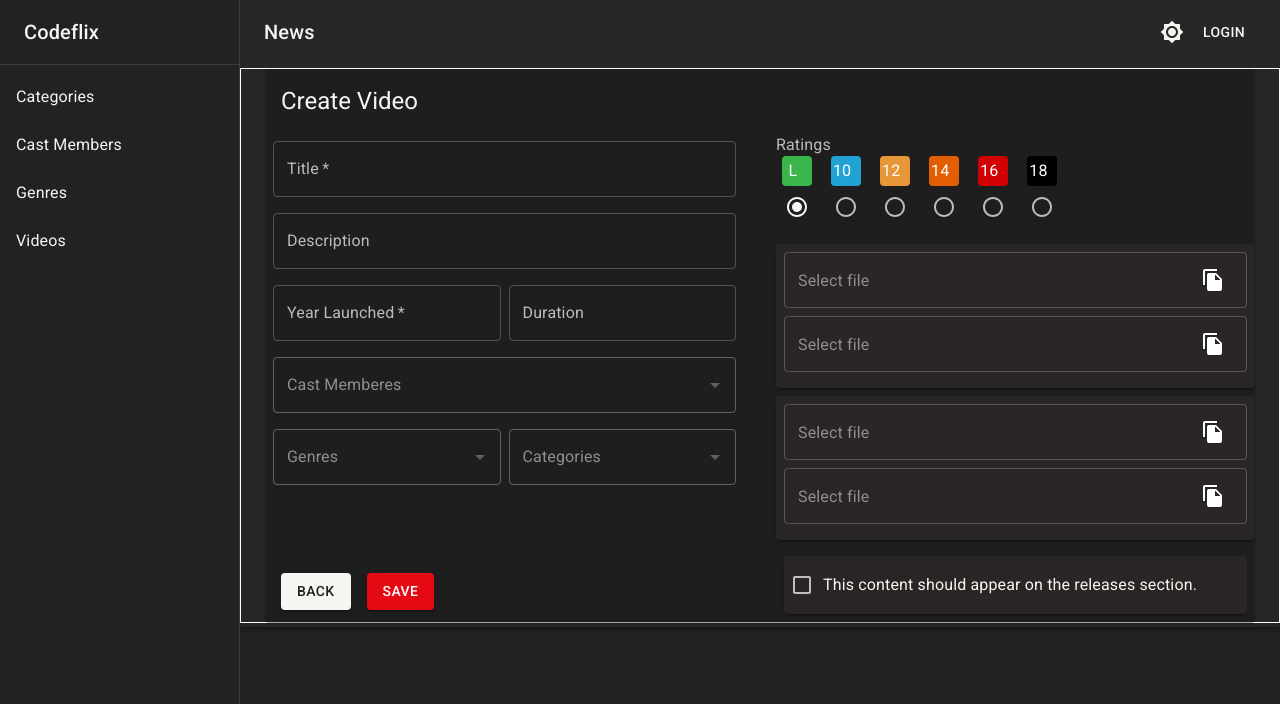
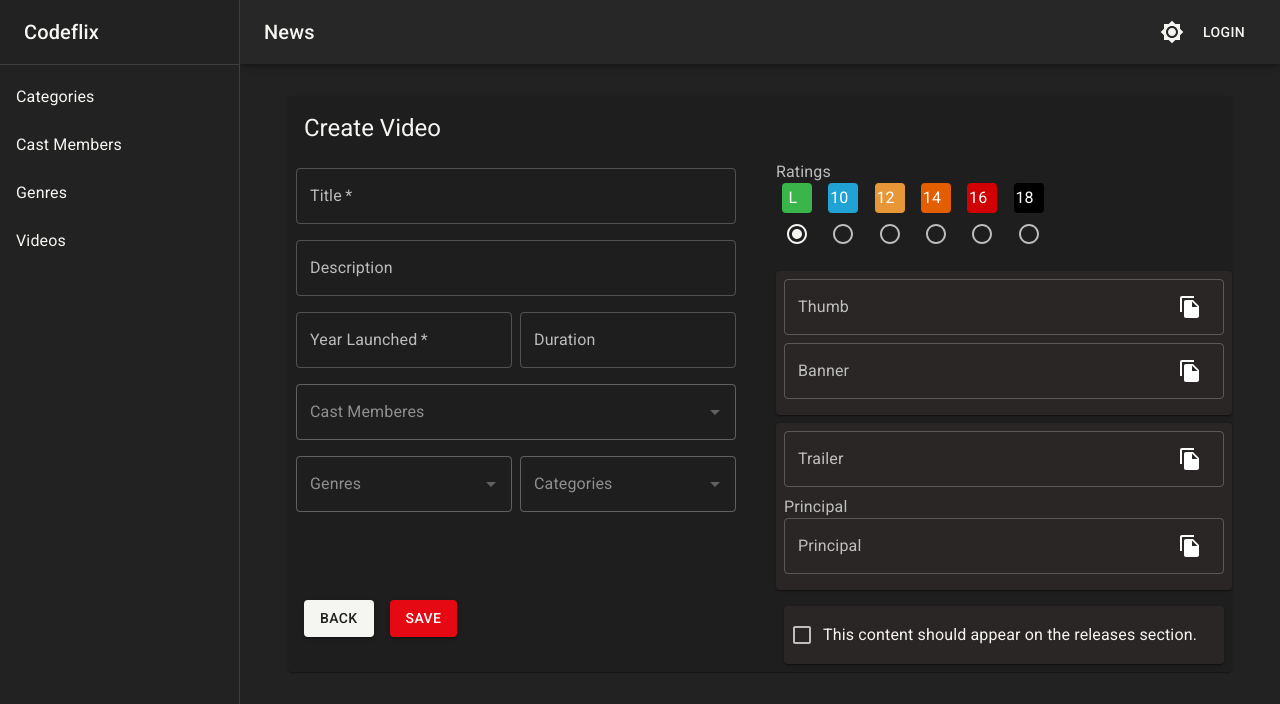
Before and after one commit to nosdeedson/codeflix, a React (Create React App) app: page /videos/create in a window 1280 px wide. Shown: the top 704 px of the page. Built offline with nearby package versions, Linux system fonts and the light colour scheme; no server answers.

Commit message:
layout improvements

```diff
--- a/src/components/Header.tsx
+++ b/src/components/Header.tsx
@@ -1,4 +1,4 @@
-import { AppBar, Box, Button, IconButton, Toolbar, Typography } from '@mui/material'
+import { Box, Button, IconButton, Toolbar, Typography } from '@mui/material'
 import MenuIcon from '@mui/icons-material/Menu';
 import Brightness4Icon from "@mui/icons-material/Brightness4";
 import Brightness7Icon from "@mui/icons-material/Brightness7";
--- a/src/components/InputFile.tsx
+++ b/src/components/InputFile.tsx
@@ -7,6 +7,7 @@ interface Props {
     onAdd: (files: File) => void;
     onRemove: (files: File) => void;
     placeholder?: string;
+    label: string;
     "data-testid"?: string;
 }
 
@@ -14,26 +15,52 @@ export const InputFile: React.FC<Props> = ({
     onAdd,
     onRemove,
     placeholder,
-    "data-testid": dataTestId= "input-file"
+    label,
+    "data-testid": dataTestId = "input-file"
 }: Props) => {
     const [selectedFiles, setSelectedFiles] = useState<File>();
     const fileInputRef = useRef<HTMLInputElement>(null);
-    return(
+
+    const handleChange = (event: React.ChangeEvent<HTMLInputElement>) => {
+        const file = event.target.files ? event.target.files[0] : undefined;
+        if(!file) return;
+        setSelectedFiles(file);
+        onAdd(file)
+    };
+
+    const handleClear = () => {
+        setSelectedFiles(undefined);
+        if(selectedFiles){
+            onRemove(selectedFiles);
+        }
+    }
+
+    const handleFileInput = () => {
+        fileInputRef?.current?.click();
+    }
+
+    return (
         <>
             <TextField
-            sx={{pb: 1}}
+                sx={{ pb: 1 }}
                 type='text'
                 placeholder={placeholder || "Select file"}
-            value={""}
+                label={label}
+                value={selectedFiles?.name || ""}
+                onChange={handleChange}
                 InputProps={{
                     readOnly: true,
                     endAdornment: selectedFiles ? (
-                    <IconButton>
-                        <DeleteIcon/>
+                        <IconButton
+                            onClick={handleClear}
+                        >
+                            <DeleteIcon />
                         </IconButton>
                     ) : (
-                    <IconButton>
-                        <FileIcon/>
+                        <IconButton
+                            onClick={handleFileInput}
+                        >
+                            <FileIcon />
                         </IconButton>
                     )
                 }}
@@ -42,8 +69,9 @@ export const InputFile: React.FC<Props> = ({
                 accept="*"
                 type="file"
                 ref={fileInputRef}
-            multiple={false}
-            style={{display: 'none'}}
+                multiple={true}
+                onChange={handleChange}
+                style={{ display: 'none' }}
             />
         </>
     )
--- a/src/components/Layout.tsx
+++ b/src/components/Layout.tsx
@@ -1,52 +1,77 @@
-import { AppBar, Box, Container, CssBaseline, Snackbar, ThemeProvider } from '@mui/material'
-import { SnackbarProvider } from 'notistack';
-import React, { useState } from 'react'
-import { useAppTheme } from '../hooks/useAppTheme/useAppTheme';
-import { Header } from './Header';
-import { ResponsiveDrawer } from './ResponsiveDrawer';
+import { useEffect, useState } from "react";
+import { Box, Container, CssBaseline, ThemeProvider, AppBar } from "@mui/material";
+import { SnackbarProvider } from "notistack";
+import { useAppTheme } from "../hooks/useAppTheme/useAppTheme"; // assuming your hook path
+import { Header } from "./Header";
+import { ResponsiveDrawer } from "./ResponsiveDrawer";
+import { Outlet, useLocation } from "react-router-dom";
 
 const drawerWidth = 240;
 
-export function Layout({children}: {children : React.ReactNode}) {
-
+export function Layout({ children }: { children: React.ReactNode }) {
   const [mobileOpen, setMobileOpen] = useState(false);
   const [currentTheme, toggle] = useAppTheme();
 
-  const handleDrawerToggle = () => {
-    setMobileOpen(!mobileOpen);
-  }
+  const handleDrawerToggle = () => setMobileOpen(!mobileOpen);
+
+  // TODO
+  // find a way to solve the problem of the sidebar
+  // the scroll bar apears intermittently
+  const location = useLocation();
+
+  // TODO
+  // same issue used to make the sidebar apears
+  // it is a workaround
+  useEffect(() => {
+    // Force browser to recompute overflow height
+    document.documentElement.style.overflowY = 'auto';
+  }, [location]);
 
   return (
     <ThemeProvider theme={currentTheme}>
-      <CssBaseline/>
-      <Box sx={{display: 'flex'}}>
+      <CssBaseline />
+      <Box sx={{ display: "flex", minHeight: "100vh" }}>
+        {/* --- App Bar --- */}
         <AppBar
-          position='fixed'
+          position="fixed"
           sx={{
-            width: {sm: `calc(100% - ${drawerWidth}px)`},
-            ml: {sm: `${drawerWidth}`},
+            width: { sm: `calc(100% - ${drawerWidth}px)` },
+            ml: { sm: `${drawerWidth}px` },
           }}
         >
           <Header
-          handleDrawerToggle={handleDrawerToggle}
-          theme={currentTheme.palette.mode}
-          toggle={toggle}
+            handleDrawerToggle={handleDrawerToggle}
+            theme={currentTheme.palette.mode}
+            toggle={toggle}
           />
-          <ResponsiveDrawer open={mobileOpen} onClose={handleDrawerToggle}/>
+        </AppBar>
+
+        {/* --- Drawer --- */}
+        <ResponsiveDrawer open={mobileOpen} onClose={handleDrawerToggle} />
+
+        {/* --- Main Content (scrollable area) --- */}
+        <Box
+          component="main"
+          sx={{
+            flexGrow: 1,
+            p: 3,
+            mt: 8, // spacing to push content below AppBar (Toolbar height)
+            width: { sm: `calc(100% - ${drawerWidth}px)` },
+            overflowY: "auto", // makes scrollbar appear
+            minHeight: "100vh",
+          }}
+        >
           <SnackbarProvider
             autoHideDuration={2000}
             maxSnack={3}
-            anchorOrigin={{vertical: 'top', horizontal: 'right'}}
+            anchorOrigin={{ vertical: "top", horizontal: "right" }}
           >
-            <Container
-              maxWidth='lg' sx={{color: 'white', my: 0.5, border: 'solid 1px'}}
-            >
+            <Container maxWidth="lg" sx={{ color: "white", mt: 1, mb: 1 }}>
               {children}
             </Container>
           </SnackbarProvider>
-        </AppBar>
-
+        </Box>
       </Box>
     </ThemeProvider>
-  )
+  );
 }
--- a/src/features/cast/CastMemberList.tsx
+++ b/src/features/cast/CastMemberList.tsx
@@ -48,7 +48,7 @@ export const CastMemberList = () => {
   }
 
   return (
-    <Box maxWidth='lg' sx={{ mt: 4, mb: 4}}>
+    <Box maxWidth='lg' >
       <Box display='flex' justifyContent='space-between'>
         <Typography variant='h5' color='whitesmoke'>List Cast Members</Typography>
         <Button
--- a/src/features/genre/GenreList.tsx
+++ b/src/features/genre/GenreList.tsx
@@ -49,7 +49,7 @@ export const GenreList = () => {
   }
 
   return (
-    <Box maxWidth='lg' sx={{ mt: 4, mb: 4 }} >
+    <Box maxWidth='lg' >
       <Box display='flex' justifyContent='space-between'>
         <Typography variant='h5' color='whitesmoke'>List Genres</Typography>
         <Button
--- a/src/features/video/VideoCreate.tsx
+++ b/src/features/video/VideoCreate.tsx
@@ -1,7 +1,7 @@
 import { Box, Paper, Typography } from '@mui/material';
 import React, { useState } from 'react';
 import { useHandleSnackbar } from '../../hooks/handleSnackbar/useHandleSnackBarStatus';
-import { Video } from '../../types/Video';
+import { FileObject, Video } from '../../types/Video';
 import { mapToVideoPayload } from '../genre/util';
 import { VideoForm } from './components/VideoForm';
 import { initialState as initialVideoState, useCreateVideoMutation, useGetAllCastMembersQuery, useGetAllCategoriesQuery, useGetAllGenresQuery } from './VideoSlice';
@@ -12,6 +12,9 @@ export const VideoCreate = () => {
   const {data: genres} = useGetAllGenresQuery();
   const {data: castMembers} = useGetAllCastMembersQuery();
   const [videoState, setVideoState] = useState<Video>(initialVideoState);
+  const [selectedFiles, setSelectedFiles] = useState<FileObject[]>([]);
+
+  console.log(selectedFiles)
 
   useHandleSnackbar(
     videoCreateStatus,
@@ -33,6 +36,14 @@ export const VideoCreate = () => {
     setVideoState({...videoState, [name]: value})
   }
 
+  async function handleAddFile({name, file}: FileObject){
+    setSelectedFiles([...selectedFiles, {name, file}]);
+  }
+
+  async function handleRemoveFile(name: string){
+    setSelectedFiles(selectedFiles.filter(it => it.name !== name))
+  }
+
   return (
     <Box >
       <Paper>
@@ -50,6 +61,8 @@ export const VideoCreate = () => {
         isLoading={videoCreateStatus.isLoading}
         handleSubmit={handleSubimt}
         handleChange={handleChange}
+        handleAddFile={handleAddFile}
+        handleRemoveFile={handleRemoveFile}
         />
       </Paper>
     </Box>
--- a/src/features/video/VideoEdit.tsx
+++ b/src/features/video/VideoEdit.tsx
@@ -3,7 +3,7 @@ import { Box } from '@mui/system'
 import { useEffect, useState } from 'react'
 import { useParams } from 'react-router-dom'
 import { useHandleSnackbar } from '../../hooks/handleSnackbar/useHandleSnackBarStatus'
-import { Video } from '../../types/Video'
+import { FileObject, Video } from '../../types/Video'
 import { mapToVideoPayload } from '../genre/util'
 import { VideoForm } from './components/VideoForm'
 import { initialState as initialVideoState, useGetAllCastMembersQuery, useGetAllCategoriesQuery, useGetAllGenresQuery, useGetVideoQuery, useUpdateVideoMutation } from './VideoSlice'
@@ -17,6 +17,9 @@ export const VideoEdit = ( ) => {
   const {data: genres} = useGetAllGenresQuery();
   const {data: castMembers} = useGetAllCastMembersQuery();
   const [videoState, setVideoState] = useState<Video>(initialVideoState);
+  const [selectedFiles, setSelectedFiles] = useState<FileObject[]>([]);
+
+  console.log(selectedFiles);
 
   useHandleSnackbar(
     videoUpdateStatus,
@@ -36,6 +39,14 @@ export const VideoEdit = ( ) => {
   async function handleChange(e: React.ChangeEvent<HTMLInputElement>){
     const {name, value} = e.target;
     setVideoState({...videoState, [name]: value})
+  }
+
+  async function handleAddFile({name, file}: FileObject){
+    setSelectedFiles([...selectedFiles, {name, file}]);
+  }
+
+  async function handleRemoveFile(name: string){
+    setSelectedFiles(selectedFiles.filter(it => it.name !== name))
   }
 
   useEffect(() =>{
@@ -60,6 +71,8 @@ export const VideoEdit = ( ) => {
           isLoading={videoUpdateStatus.isLoading}
           handleSubmit={handleSubimt}
           handleChange={handleChange}
+          handleAddFile={handleAddFile}
+          handleRemoveFile={handleRemoveFile}
           />
         </Box>
       </Paper>
--- a/src/features/video/VideoList.tsx
+++ b/src/features/video/VideoList.tsx
@@ -51,7 +51,7 @@ export const VideoList = () => {
   }
 
   return (
-    <Box maxWidth={'lg'} sx={{ mt: 4, mb: 4 }}>
+    <Box maxWidth={'lg'} >
       <Box display='flex' justifyContent='space-between'>
         <Typography variant='h5' color='whitesmoke'>List Videos</Typography>
         <Button
--- a/src/features/video/components/VideoForm.tsx
+++ b/src/features/video/components/VideoForm.tsx
@@ -9,6 +9,7 @@ import { CastMember } from '../../../types/CastMember'
 import { Category } from '../../../types/Category'
 import { Genre } from '../../../types/Genre'
 import { Video } from '../../../types/Video'
+import { FileObject } from '../../../types/Video'
 
 type Props = {
     categories: Category[] | [],
@@ -19,6 +20,8 @@ type Props = {
     isLoading?: boolean,
     handleSubmit: (e: React.FormEvent<HTMLFormElement>) => void;
     handleChange: (e: React.ChangeEvent<HTMLInputElement>) => void;
+    handleAddFile: ({ name, file }: FileObject) => void;
+    handleRemoveFile: (name: string) => void;
 }
 
 export function VideoForm(
@@ -30,18 +33,52 @@ export function VideoForm(
         isDisabled,
         isLoading,
         handleSubmit,
-        handleChange
+        handleChange,
+        handleAddFile,
+        handleRemoveFile,
     }: Props
 ) {
 
+    const handleAddThumbnail = (file: File) => {
+        handleAddFile({ name: "thumb_file", file });
+    };
+
+    const handleRemoveThumbnail = () => {
+        handleRemoveFile("thumb_file");
+    };
+
+    const handleAddBanner = (file: File) => {
+        handleAddFile({ name: "banner_file", file });
+    };
+
+    const handleAddTrailer = (file: File) => {
+        handleAddFile({ name: "trailer_file", file });
+    };
+
+    const handleAddVideo = (file: File) => {
+        handleAddFile({ name: "video_file", file });
+    };
+
+    const handleRemoveBanner = () => {
+        handleRemoveFile("banner_file");
+    };
+
+    const handleRemoveTrailer = () => {
+        handleRemoveFile("trailer_file");
+    };
+
+    const handleRemoveVideo = () => {
+        handleRemoveFile("video_file");
+    };
+
     const [filterCategories, setFilteredCategories] = useState<Category[]>(categories);
 
-    function handleGenreChanged( _e: React.SyntheticEvent<Element, Event>, genres: Genre[]) {
+    function handleGenreChanged(_e: React.SyntheticEvent<Element, Event>, genres: Genre[]) {
         handleChange({
-            target: {name: "genres", value: genres.map(g => g)}
-        }as any);
+            target: { name: "genres", value: genres.map(g => g) }
+        } as any);
 
-        if(genres.length === 0) {
+        if (genres.length === 0) {
             setFilteredCategories(categories);
             return;
         }
@@ -66,7 +103,7 @@ export function VideoForm(
         <Box >
             <form onSubmit={handleSubmit}>
                 <Grid container spacing={4} sx={{ height: '100%' }} >
-                    <Grid item xs={12} md={6} sx={{display: 'flex', flexDirection:'column', height: "100%"}}>
+                    <Grid item xs={12} md={6} sx={{ display: 'flex', flexDirection: 'column', height: "100%" }}>
                         <Grid item xs={12} p={1}>
                             <FormControl fullWidth>
                                 <TextField
@@ -76,7 +113,7 @@ export function VideoForm(
                                     value={video.title}
                                     disabled={isLoading}
                                     onChange={handleChange}
-                                    inputProps={{'data-testid': 'title'}}
+                                    inputProps={{ 'data-testid': 'title' }}
                                 />
                             </FormControl>
                         </Grid>
@@ -88,7 +125,7 @@ export function VideoForm(
                                     value={video.description}
                                     disabled={isLoading}
                                     onChange={handleChange}
-                                inputProps={{'data-testid': 'description'}}
+                                    inputProps={{ 'data-testid': 'description' }}
                                     minRows={4}
                                 />
                             </FormControl>
@@ -117,7 +154,7 @@ export function VideoForm(
                                         value={video.duration}
                                         disabled={isLoading}
                                         onChange={handleChange}
-                                inputProps={{"data-testid": 'duration'}}
+                                        inputProps={{ "data-testid": 'duration' }}
                                         type='number'
                                     />
                                 </FormControl>
@@ -168,7 +205,7 @@ export function VideoForm(
                             </Grid>
                         </Grid>
 
-                        <Grid item xs={12} sx={{pl: 2, mt: 10}} >
+                        <Grid item xs={12} sx={{ pl: 2, mt: 10 }} >
                             <Box display='flex' gap={2} >
                                 <Button
                                     variant="contained"
@@ -190,7 +227,7 @@ export function VideoForm(
 
                     </Grid>
                     {/*second column */}
-                    <Grid item xs={12} md={6} sx={{display: 'flex', flexDirection:'column', height: "100%"}}>
+                    <Grid item xs={12} md={6} sx={{ display: 'flex', flexDirection: 'column', height: "100%" }}>
                         {/*Ranting component */}
                         <Grid item xs={12}>
                             <FormControl sx={{ width: '60%' }}>
@@ -217,16 +254,18 @@ export function VideoForm(
                             >
                                 <FormControl fullWidth >
                                     <InputFile
-                                    onAdd={() => void 0}
-                                    onRemove={() => void 0}
+                                        onAdd={handleAddThumbnail}
+                                        onRemove={handleRemoveThumbnail}
                                         placeholder={"Select file"}
+                                        label="Thumb"
                                     />
                                 </FormControl>
                                 <FormControl fullWidth >
                                     <InputFile
-                                    onAdd={() => void 0}
-                                    onRemove={() => void 0}
+                                        onAdd={handleAddBanner}
+                                        onRemove={handleRemoveBanner}
                                         placeholder={"Select file"}
+                                        label="Banner"
                                     />
                                 </FormControl>
                             </Paper>
@@ -241,16 +280,19 @@ export function VideoForm(
                             >
                                 <FormControl fullWidth >
                                     <InputFile
-                                    onAdd={() => void 0}
-                                    onRemove={() => void 0}
+                                        onAdd={handleAddTrailer}
+                                        onRemove={handleRemoveTrailer}
                                         placeholder={"Select file"}
+                                        label="Trailer"
                                     />
                                 </FormControl>
                                 <FormControl fullWidth >
+                                    <FormLabel component='legend'>Principal</FormLabel>
                                     <InputFile
-                                    onAdd={() => void 0}
-                                    onRemove={() => void 0}
+                                        onAdd={handleAddVideo}
+                                        onRemove={handleRemoveVideo}
                                         placeholder={"Select file"}
+                                        label='Principal'
                                     />
                                 </FormControl>
                             </Paper>
@@ -266,7 +308,7 @@ export function VideoForm(
                             >
                                 <FormControl fullWidth>
                                     <FormControlLabel
-                                    control={<Checkbox/>}
+                                        control={<Checkbox />}
                                         label="This content should appear on the releases section."
                                         value={video.opened}
                                     />
```
Lines whose indentation alone changed are shown as unchanged.
